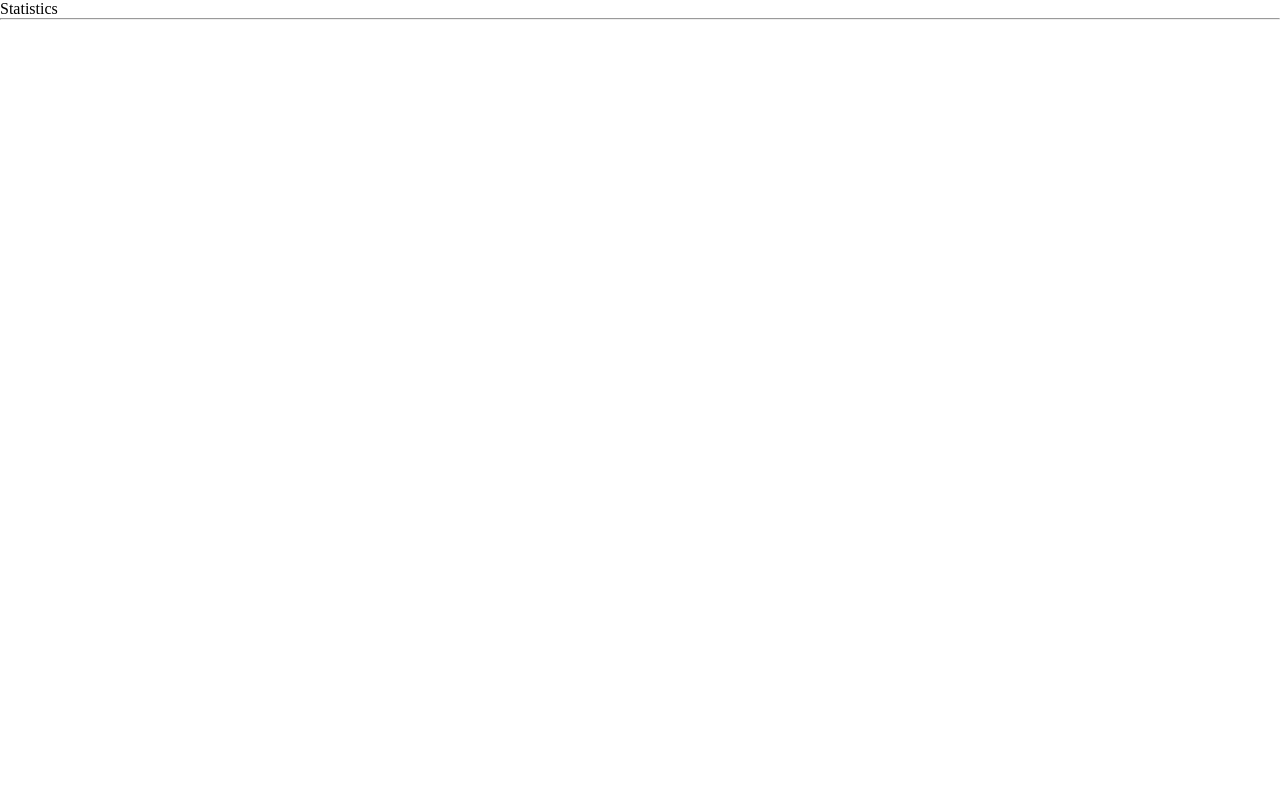
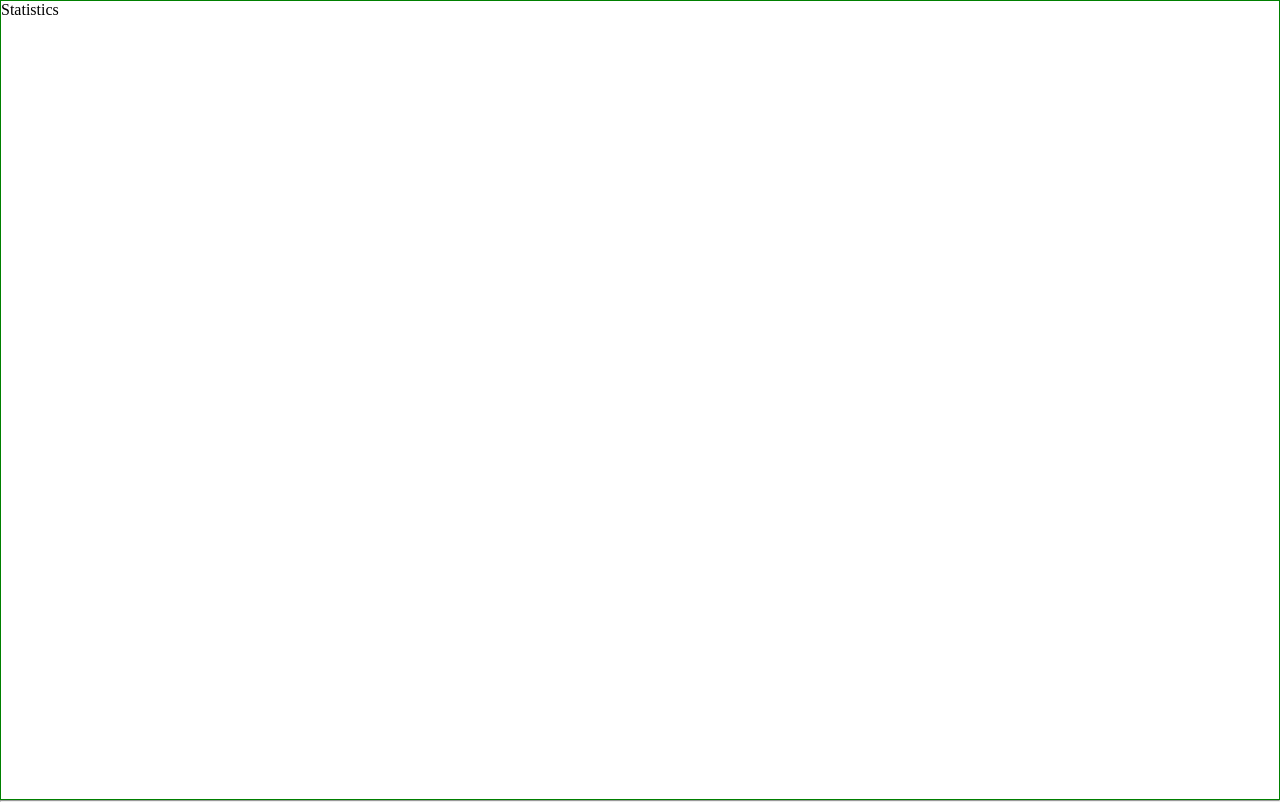
Before and after one commit to LBWinnie/BOKEP, a Vue app: page /#/statistics in a window 1280 px wide. Built offline with nearby package versions, Linux system fonts and the light colour scheme; the HTML template or start-up script is replaced by a standard one.

Commit message:
标签及统计重复记账页面布局

```diff
--- a/src/views/Labels.vue
+++ b/src/views/Labels.vue
@@ -1,6 +1,8 @@
 <template>
-  <div>
-    Labels
+  <div class="nav-wrapper">
+    <div class="content">
+      <p>Labels</p>
+    </div>
     <Nav />
   </div>
 </template>
@@ -12,4 +14,15 @@ import Labels from "@/views/Labels.vue";
 export default Vue.extend({});
 </script>
 
-<style scoped></style>
+<style lang="scss" scoped>
+.nav-wrapper {
+  border: 1px solid green;
+  display: flex;
+  flex-direction: column; //上下布局
+  height: 100vh;
+}
+.content {
+  overflow: auto;
+  flex-grow: 1; //使content尽量占据所有高度
+}
+</style>
--- a/src/views/Statistics.vue
+++ b/src/views/Statistics.vue
@@ -1,6 +1,8 @@
 <template>
-  <div>
-    Statistics
+  <div class="nav-wrapper">
+    <div class="content">
+      <p>Statistics</p>
+    </div>
     <Nav />
   </div>
 </template>
@@ -12,4 +14,15 @@ import Statistics from "@/views/Statistics.vue";
 export default Vue.extend({});
 </script>
 
-<style scoped></style>
+<style lang="scss" scoped>
+.nav-wrapper {
+  border: 1px solid green;
+  display: flex;
+  flex-direction: column; //上下布局
+  height: 100vh;
+}
+.content {
+  overflow: auto;
+  flex-grow: 1; //使content尽量占据所有高度
+}
+</style>
```
